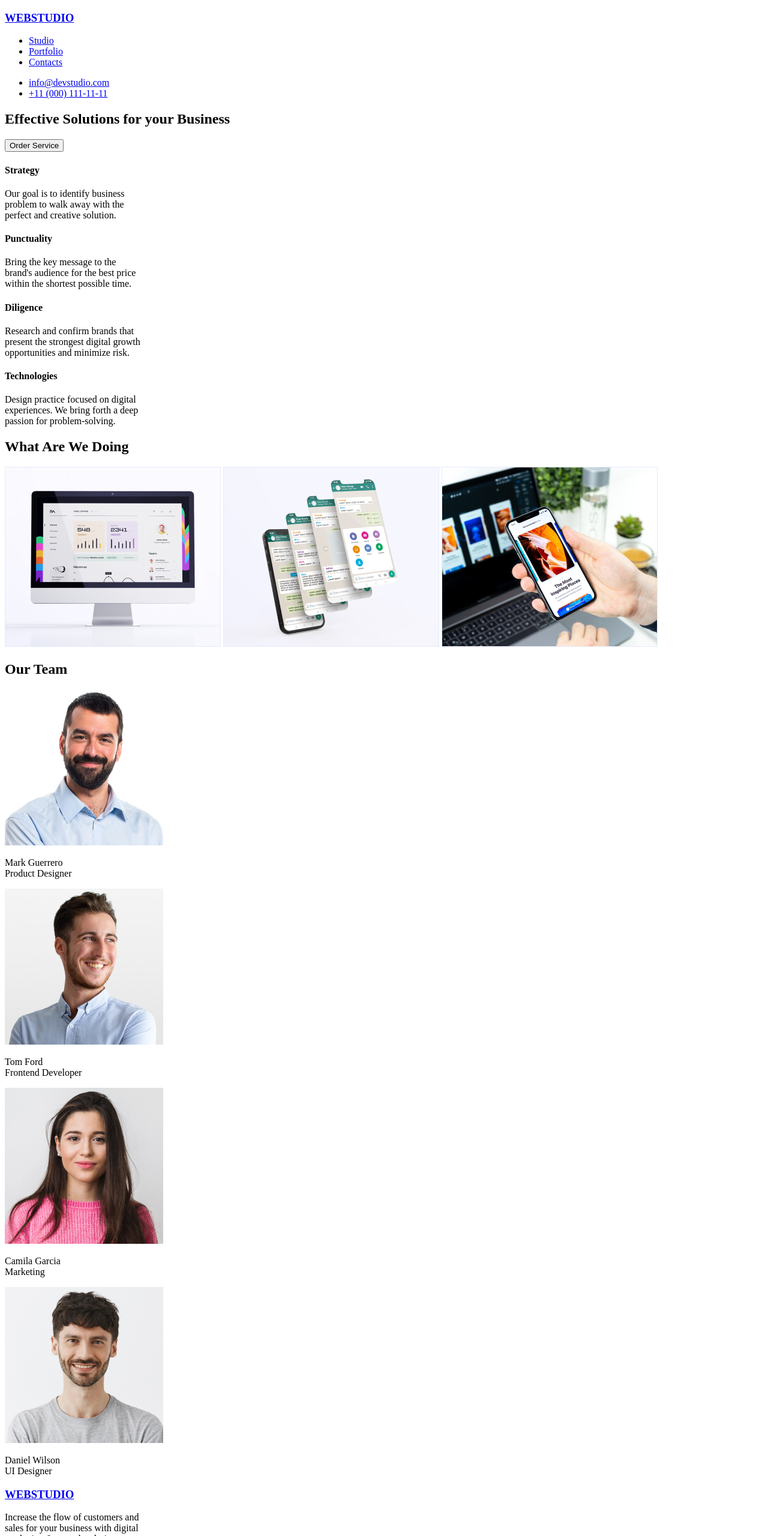
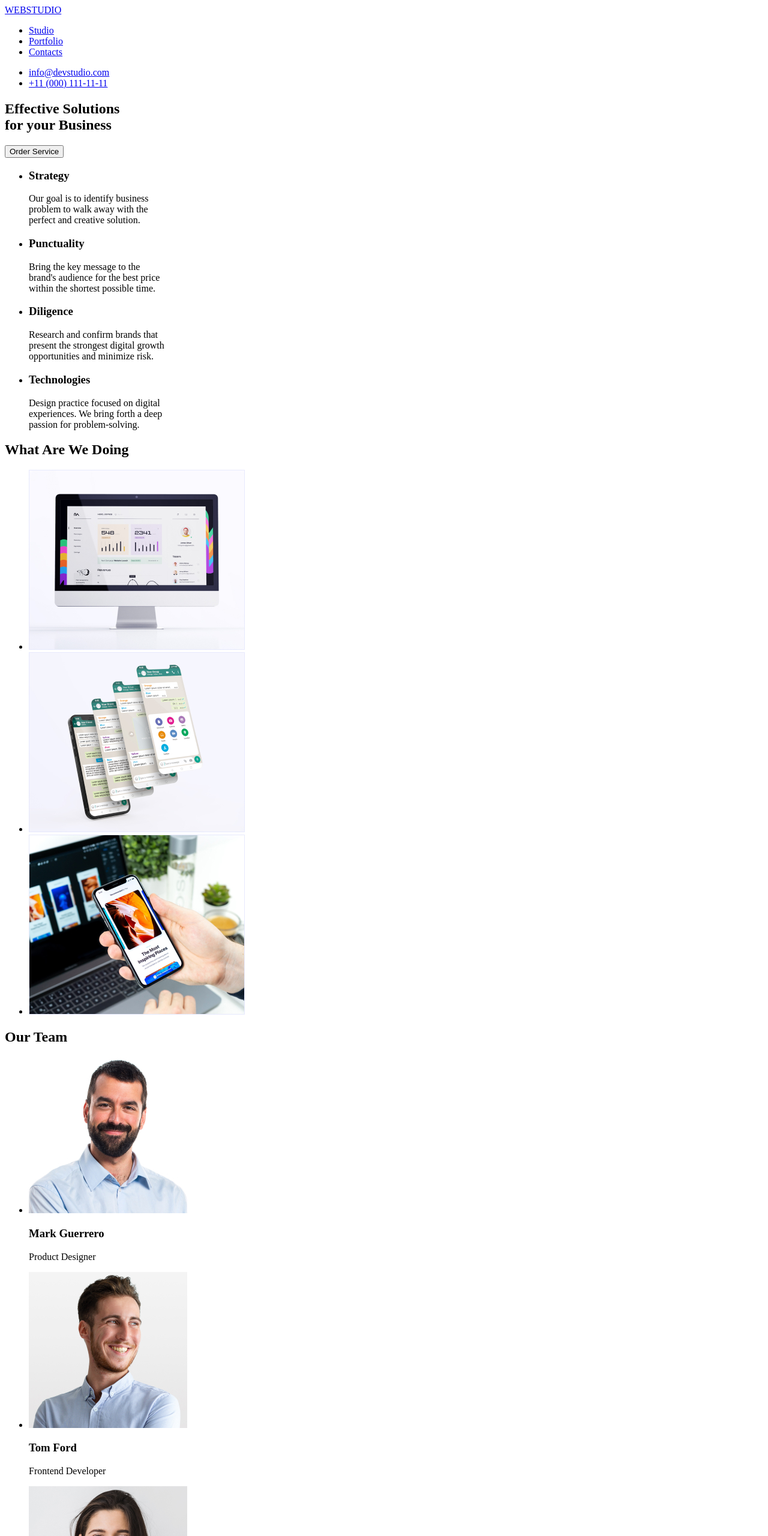
Before and after one commit to jandiman/goit-markup-hw-01, a plain HTML site: page index.html in a window 1280 px wide. Shown: the top 2560 px of the page at 60% size. Drawn offline with Linux system fonts and the light colour scheme.

Commit message:
updated homework
updated code in reference to mentor val

```diff
--- a/index.html
+++ b/index.html
@@ -14,12 +14,10 @@
 
         <nav>
             <!--Logo-->
-            <h3>
-                <a href="#">WEBSTUDIO</a>
-            </h3>
+            <a href="./index.html">WEBSTUDIO</a>
             <!--links-->
             <ul>
-                <li><a href="#">Studio</a></li>
+                <li><a href="./index.html">Studio</a></li>
                 <li><a href="#">Portfolio</a></li>
                 <li><a href="#">Contacts</a></li>
             </ul>
@@ -27,78 +25,97 @@
         <!--contact info-->
         <ul>
             <li><a href="mailto:info@devstudio.com">info@devstudio.com</a></li>
-                <li><a href="tel:+11(000)111-11-11">+11 (000) 111-11-11</a></li>
+            <li><a href="tel:+110001111111">+11 (000) 111-11-11</a></li>
         </ul>
     </header>
 
     <main>
         <!--Hero Image-->
         <section>
-            <h1>Effective Solutions for your Business</h1>
-            <button>Order Service</button>
+            <h1>Effective Solutions
+                <br>for your Business
+            </h1>
+            <button type="button">Order Service</button>
         </section>
 
-        <!--Features-->
+        <!--Section 1-->
         <section>
-            <div>
-                <h4>Strategy</h4>
+            <ul>
+                <li>
+                    <h3>Strategy</h3>
                     <p>Our goal is to identify business
                         <br>problem to walk away with the
-                   <br>perfect and creative solution.</p>
-            </div>
-            <div>
-                <h4>Punctuality</h4>
+                        <br>perfect and creative solution.
+                    </p>
+                </li>
+                <li>
+                    <h3>Punctuality</h3>
                     <p>Bring the key message to the
                         <br>brand's audience for the best price
-                    <br>within the shortest possible time.</p>
-            </div>
-            <div>
-                <h4>Diligence</h4>
+                        <br>within the shortest possible time.
+                </p>
+                </li>
+                <li>
+                    <h3>Diligence</h3>
                     <p>Research and confirm brands that
                         <br>present the strongest digital growth
-                    <br>opportunities and minimize risk.</p>
-            </div>
-            <div>
-                <h4>Technologies</h4>
+                        <br>opportunities and minimize risk.
+                    </p>
+                </li>
+                <li>
+                    <h3>Technologies</h3>
                     <p>Design practice focused on digital
                         <br>experiences. We bring forth a deep
-                    <br>passion for problem-solving.</p>
-            </div>
+                        <br>passion for problem-solving.
+                </p>
+                </li>
+        </ul>
+
+        </section>
+
+        <!--Section 2-->
+        <section>
+                <h2>What Are We Doing</h2>
+                <ul>
+                    <li><img src="./images/monitor.jpg" alt="monitor" width="360"></li>
+                    <li><img src="./images/phone.jpg" alt="phone" width="360"></li>
+                    <li><img src="./images/phonelaptop.jpg" alt="phone and laptop" width="360"></li>
+                </ul>
+        </section>
+
+        <!--Section 3-->
+        <section>
+                <h2>Our Team</h2>
+                <ul>
+                    <li>
+                        <img src="./images/markguerrero.jpg" alt="Mark Guerrero" width="264">
+                        <h3>Mark Guerrero</h3>
+                        <p>Product Designer</p>
+                    </li>
+                    <li>
+                        <img src="./images/tomford.jpg" alt="Tom Ford" width="264">
+                        <h3>Tom Ford</h3>
+                        <p>Frontend Developer</p>
+                    </li>
+                    <li>
+                        <img src="./images/camilagarcia.jpg" alt="Camila Garcia" width="264">
+                        <h3>Camila Garcia</h3>
+                        <p>Marketing</p>
+                    </li>
+                    <li>
+                        <img src="./images/danielwilson.jpg" alt="Daniel Wilson" width="264">
+                        <h3>Daniel Wilson</h3>
+                        <p>UI Designer</p>
+                        </ul>
+                    </li>
         </section>
     </main>
-    <!--images-->
-    <section>
-        <div>
-            <h2>What Are We Doing</h2>
-            <img src="./images/monitor.jpg" alt="monitor">
-            <img src="./images/phone.jpg" alt="phone">
-            <img src="./images/phonelaptop.jpg" alt="phone and laptop">
-        </div>
-    </section>
-
-    <!--Team Members-->
-    <section>
-        <div>
-            <h2>Our Team</h2>
-            <img src="./images/markguerrero.jpg" alt="Mark Guerrero">
-            <p>Mark Guerrero
-            <br>Product Designer </p>
-            <img src="./images/tomford.jpg" alt="Tom Ford">
-            <p>Tom Ford
-            <br>Frontend Developer</p>
-            <img src="./images/camilagarcia.jpg" alt="Camila Garcia">
-            <p>Camila Garcia
-            <br>Marketing</p>
-            <img src="./images/danielwilson.jpg" alt="Daniel Wilson">
-            <p>Daniel Wilson
-            <br>UI Designer</p>
-        </div>
-    </section>
 
     <!--Footer-->
-    <h3>
-        <a href="#">WEBSTUDIO</a>
-    </h3>
-    <p>Increase the flow of customers and <br> sales for your business with digital <br> marketing & growth solutions. </p>
+    <footer>
+            <a href="./index.html">WEBSTUDIO</a>
+        <p>Increase the flow of customers and sales for your business with digitalmarketing & growth solutions.</p>
+    </footer>
 </body>
+
 </html>
```
Lines whose indentation alone changed are shown as unchanged.
